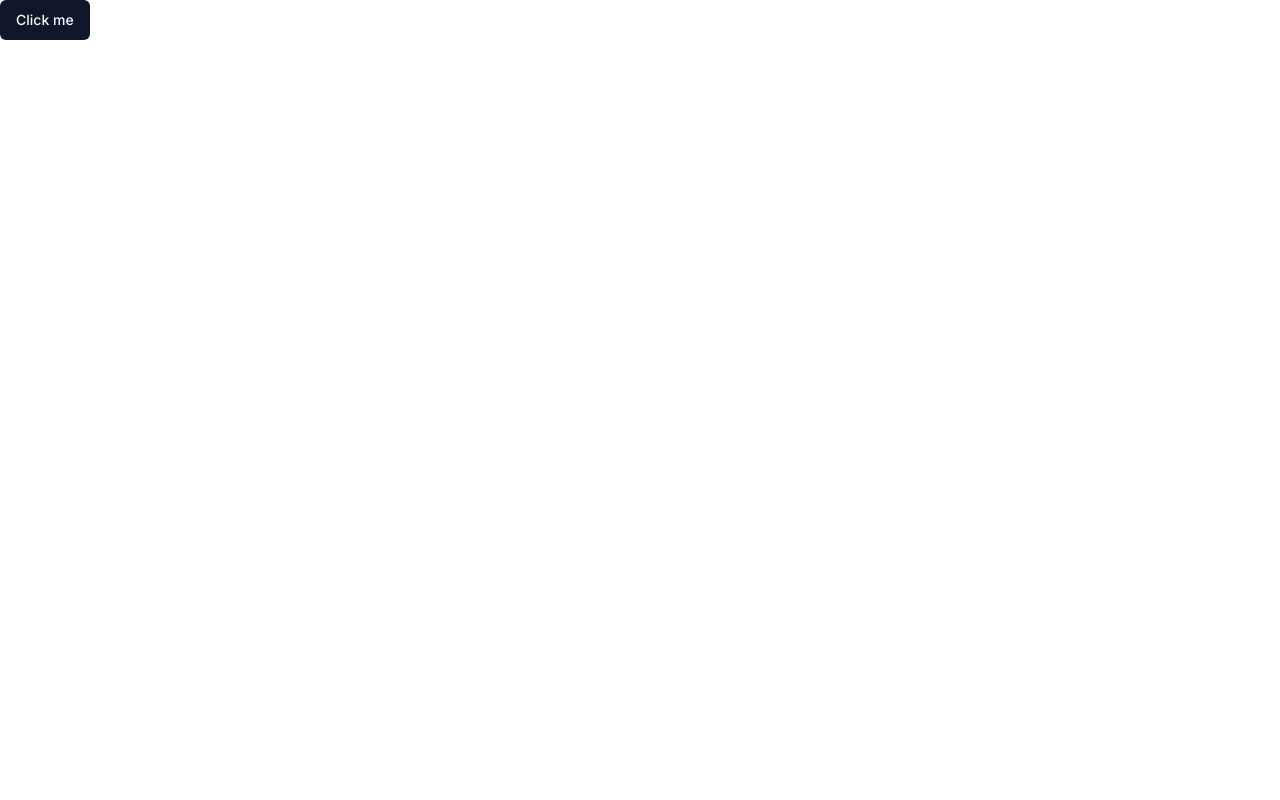
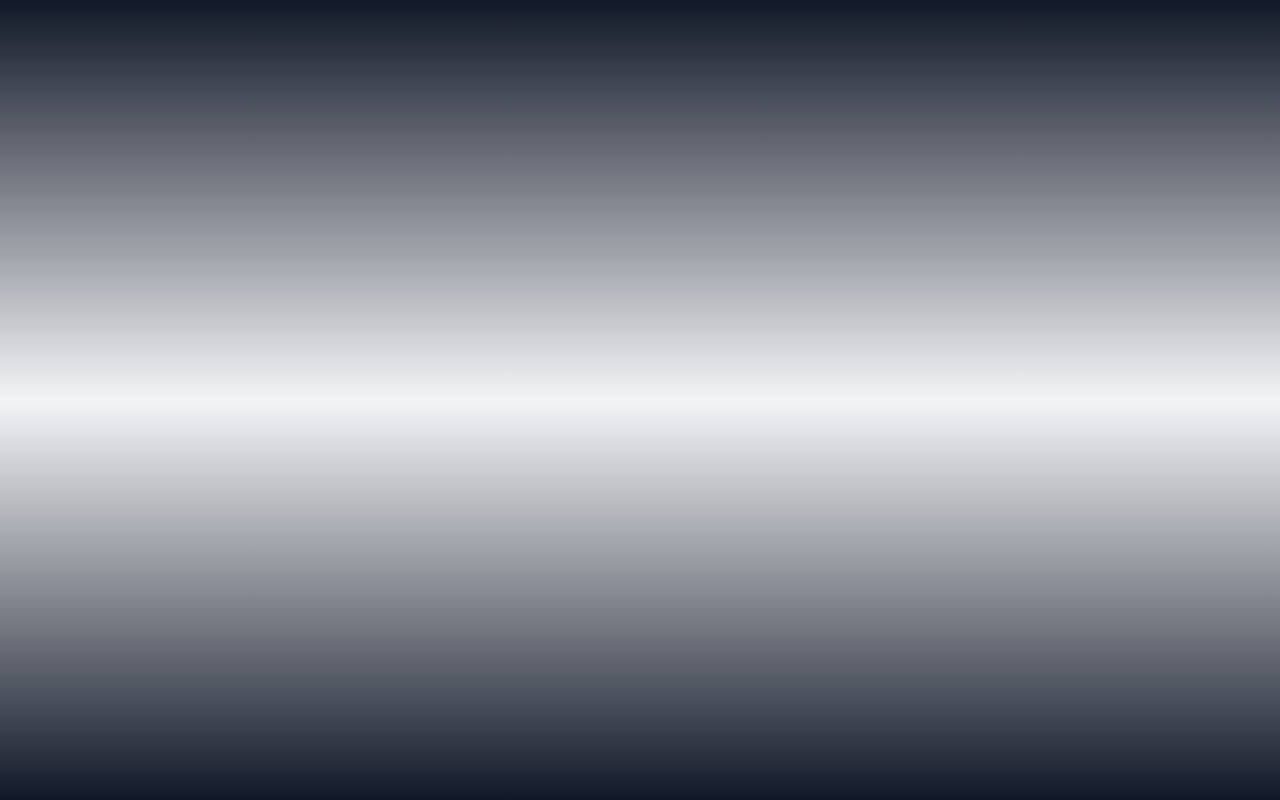
Before and after one commit to fredrickbernardonduru/docuchat, a Next.js app: page / in a window 1280 px wide. Built offline with nearby package versions, Linux system fonts and the light colour scheme.

Commit message:
Included a css feature from hypercolor.dev

```diff
--- a/src/app/page.tsx
+++ b/src/app/page.tsx
@@ -1,7 +1,9 @@
 import { Button } from "@/components/ui/button";
 
-export default function Home() {
-  return (
-    <Button>Click me</Button>
-  );
+export default async function Home() {
+  return(
+    <div className="w-screen min-h-screen bg-gradient-to-t from-gray-900 via-gray-100 to-gray-900">
+      <div className="absolute top-1/2 left-1/2 -translate-y-1/2"></div>
+    </div>
+  )
 }
--- /dev/null
+++ b/src/middleware.tsx
@@ -0,0 +1,12 @@
+import { authMiddleware } from "@clerk/nextjs";
+
+// See https://clerk.com/docs/references/nextjs/auth-middleware
+// for more information about configuring your Middleware
+
+export default authMiddleware({
+    publicRoutes:["/"]
+});
+
+export const config = {
+  matcher: ["/((?!.+\\.[\\w]+$|_next).*)", "/(api|trpc)(.*)"],
+};
```
